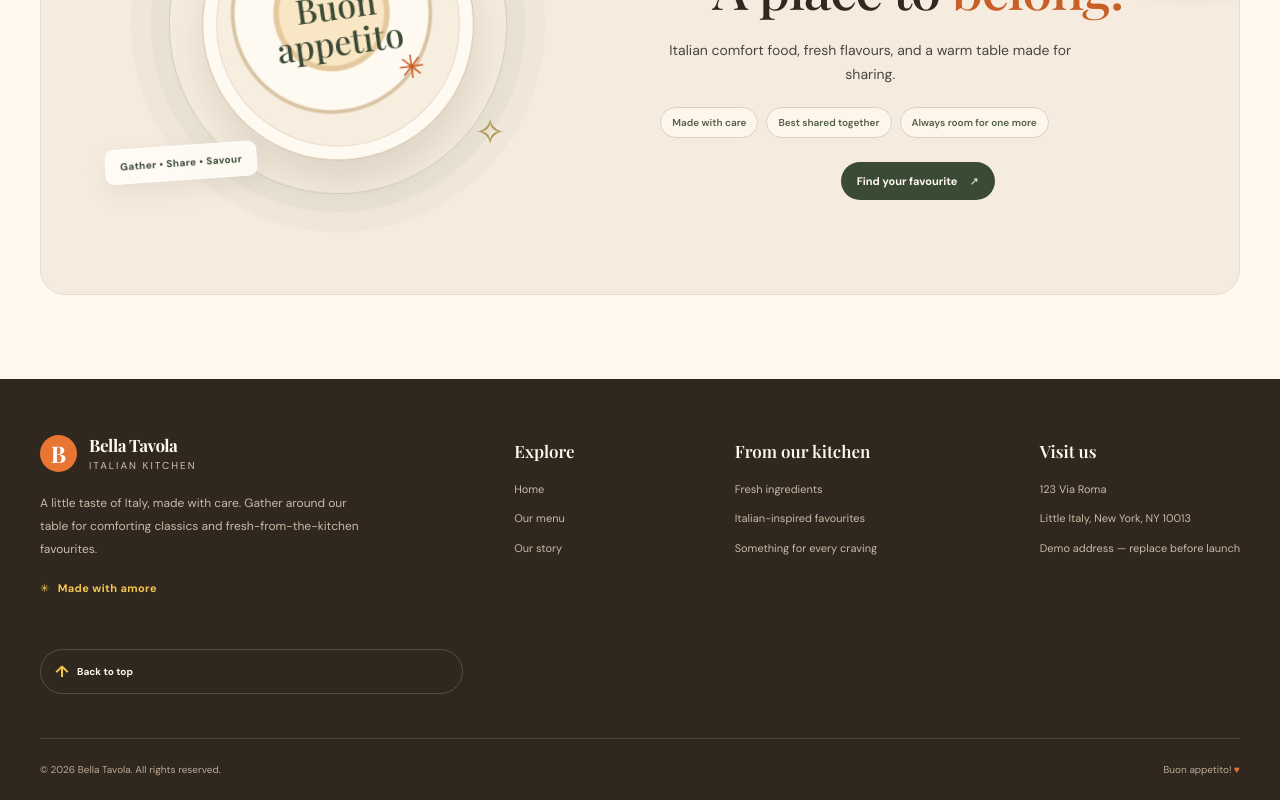
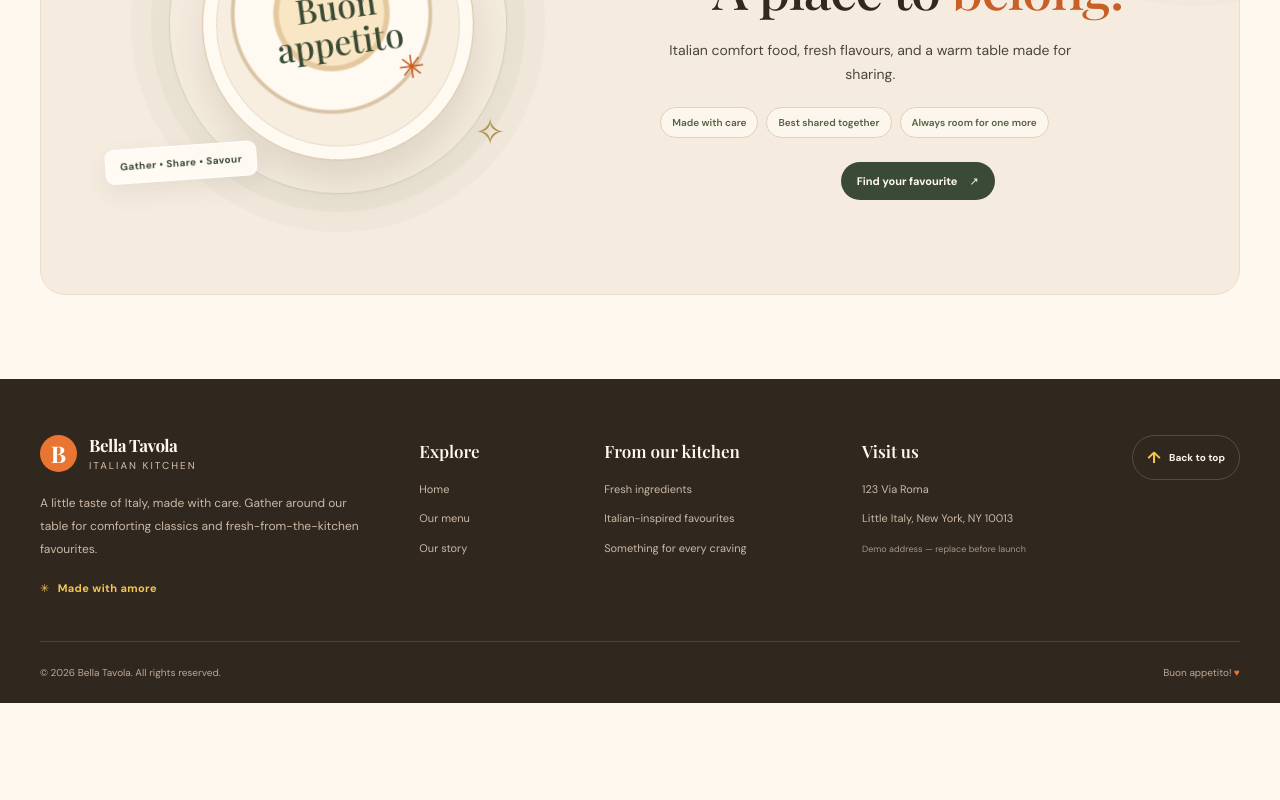
Before and after one commit to hadiswebpro/Bella-Tavola, a React (Vite) app: page / in a window 1280 px wide. Shown: the part 3963-4763 px from the top of the page. After the commit the page ends 4666 px from the top, so only its background shows below. Built offline with nearby package versions, Linux system fonts and the light colour scheme.

Commit message:
Style footer address section

```diff
--- a/src/App.css
+++ b/src/App.css
@@ -340,7 +340,7 @@ button { cursor: pointer; }
 }
 .site-footer__main {
   display: grid;
-  grid-template-columns: minmax(240px, 1.5fr) minmax(100px, .6fr) minmax(180px, .9fr) auto;
+  grid-template-columns: minmax(220px, 1.35fr) minmax(90px, .55fr) minmax(155px, .85fr) minmax(170px, .9fr) auto;
   align-items: start;
   gap: clamp(24px, 4vw, 58px);
   padding: 56px 0 44px;
@@ -381,6 +381,12 @@ button { cursor: pointer; }
   font-size: 11px;
   line-height: 1.5;
 }
+.site-footer__address-note {
+  margin-top: 3px !important;
+  color: #a99681 !important;
+  font-size: 9px !important;
+  font-style: italic;
+}
 .site-footer__column a { transition: color .2s ease, transform .2s ease; }
 .site-footer__column a:hover { color: #f3c64e; transform: translateX(3px); }
 .site-footer .back-to-top {
@@ -417,8 +423,8 @@ button { cursor: pointer; }
   .main-nav__link { padding: 10px 12px; }
   .site-footer { width: 100%; padding-inline: 28px; }
   .site-footer__main {
-    grid-template-columns: minmax(220px, 1.4fr) minmax(100px, .6fr) minmax(160px, 1fr);
-    gap: 28px;
+    grid-template-columns: minmax(200px, 1.3fr) minmax(90px, .6fr) minmax(145px, .9fr) minmax(160px, 1fr);
+    gap: 24px;
   }
   .site-footer .back-to-top { grid-column: 2 / -1; justify-self: start; }
 }
```
